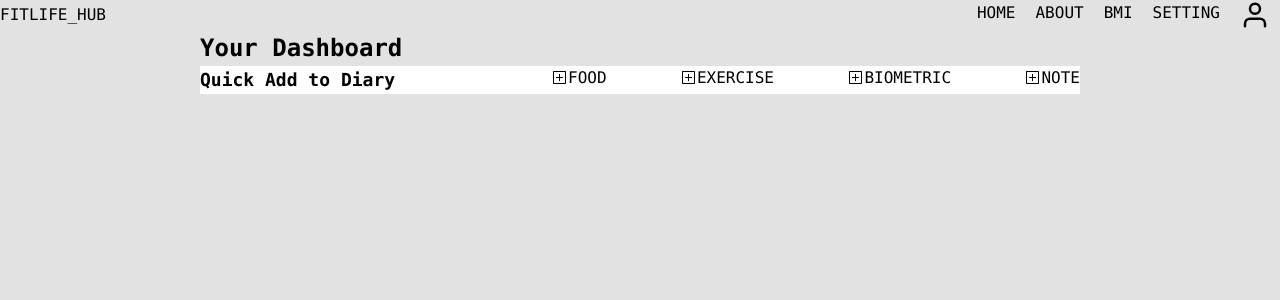
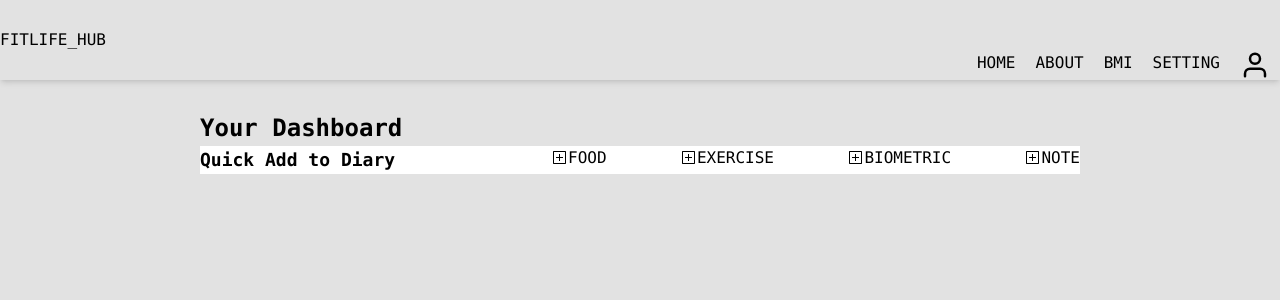
Before and after one commit to Sylveeeeee/fitlife-hub, a Next.js app: page / in a window 1280 px wide. Shown: the top 300 px of the page. Built offline with nearby package versions, Linux system fonts and the light colour scheme.

Commit message:
grgtg
efesffe

```diff
--- a/app/(website)/layout.tsx
+++ b/app/(website)/layout.tsx
@@ -15,11 +15,11 @@ export default function WebsiteLayout({
 }) {
     return (
       <>
-      <div className="w-full h-[100]  flex items-center justify-between">
+      <div className="w-full h-[100]  flex items-center justify-between shadow-md">
         <div className="">
           <div className = "  ml-[100]  text-[16px] font-mono text-[#000]">FITLIFE_HUB  </div>
         </div>
-        <div className="font-mono text-[#000] h-[100] items-center mr-[30] flex">
+        <div className="font-mono text-[#000] h-[100] items-center mr-[30] mt-[50px] flex">
             <button className = "py-[10] px-[50] text-center hover:text-[#213A58] hover:border-b-4 hover:border-[#213A58] mx-[10px] hover:bg-[#0000000a] border-b-4 border-transparent">HOME</button>
             <button className = "py-[10] px-[50] text-center hover:text-[#213A58] hover:border-b-4 hover:border-[#213A58] mx-[10px] hover:bg-[#0000000a] border-b-4 border-transparent">ABOUT</button>
             <button className = "py-[10] px-[50] text-center hover:text-[#213A58] hover:border-b-4 hover:border-[#213A58] mx-[10px] hover:bg-[#0000000a] border-b-4 border-transparent">BMI</button>
--- a/app/(website)/page.tsx
+++ b/app/(website)/page.tsx
@@ -7,8 +7,8 @@ export default function Home() {
       <body className="bg-[#e2e2e2]">
       </body>
       <div className= "text-black font-mono flex flex-col mx-[200px]  ">
-       <div className="py-[15] text-[24px] font-semibold">Your Dashboard</div>
-       <div className="bg-white flex justify-between pl-[20] rounded-[4npm install react-icons --save] ">
+       <div className="py-[15] text-[24px] mt-[30px] font-semibold">Your Dashboard</div>
+       <div className="bg-white w-auto flex justify-between pl-[30] rounded-[4npm install react-icons --save] ">
         <div className="py-[10]  font-semibold text-[18px]">Quick Add to Diary</div>
         <div className="flex items-center justify-between w-[60%] mr-[100] ml-[100] h-[50]">
           <button className="flex items-center justify-center hover:border-b-4 hover:border-black border-b-4 border-transparent pb-[9] pt-[13]"><div className="mr-[6]"><VscDiffAdded /></div>FOOD</button>
```
